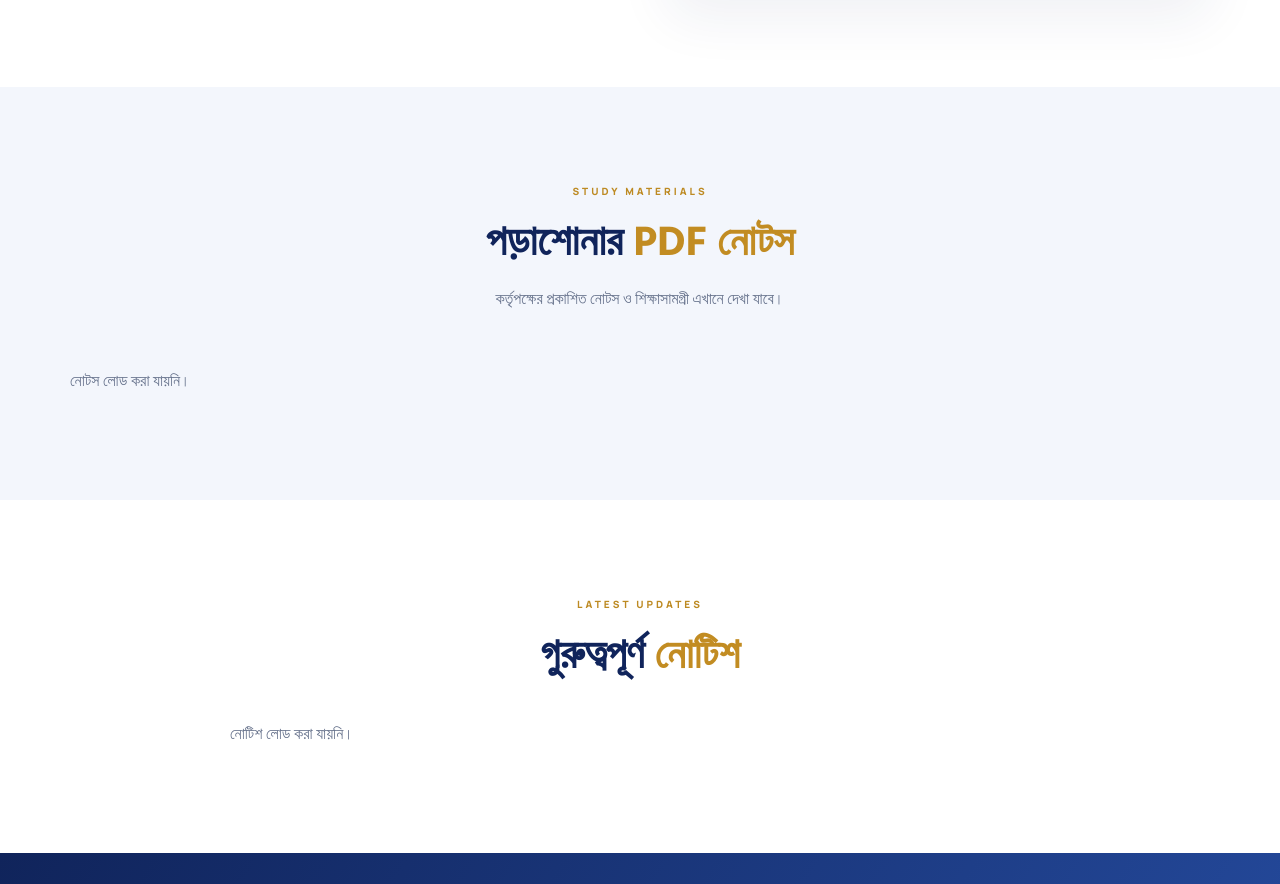
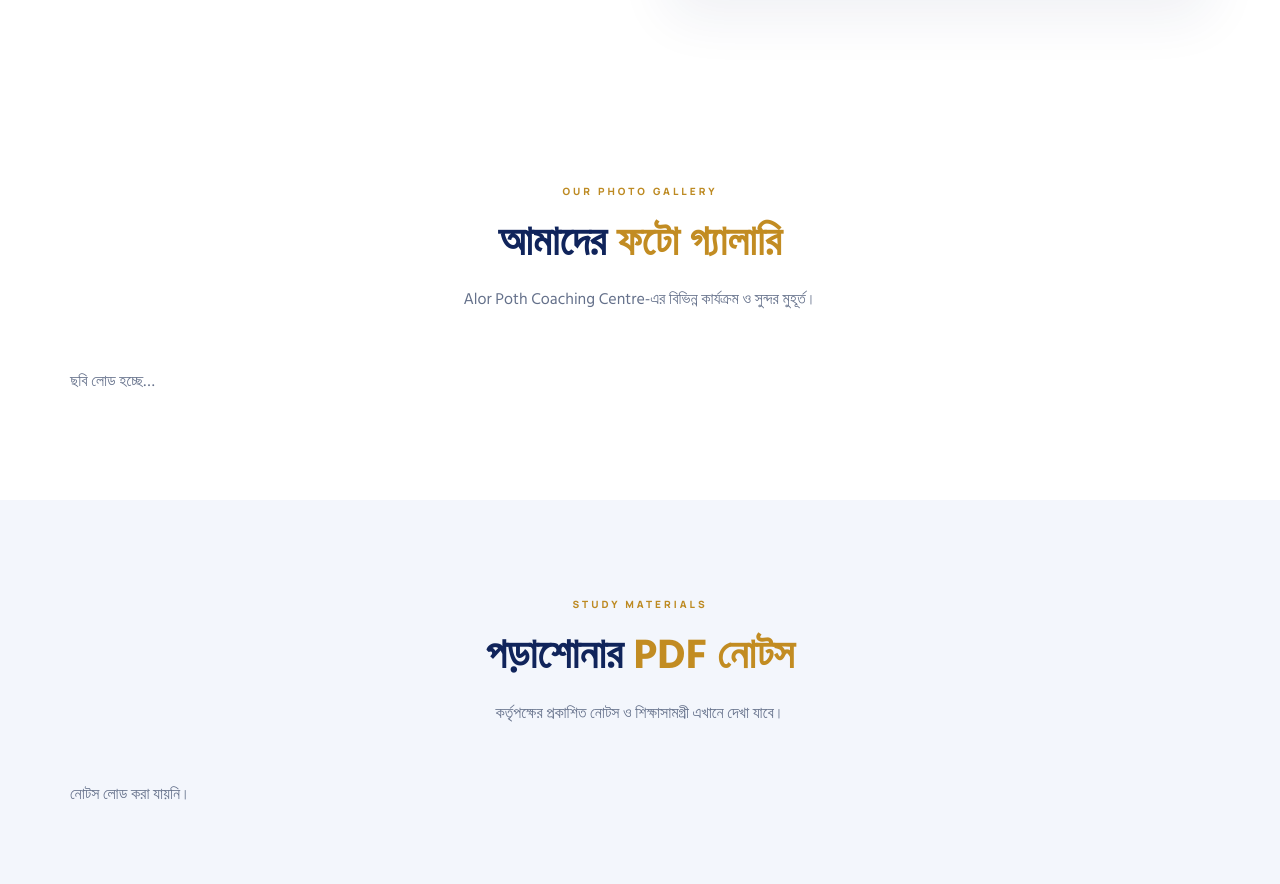
Before and after one commit to alorpothcoaching/alor-poth-coaching, a plain HTML site: page index.html in a window 1280 px wide. Shown: the part 3198-4082 px from the top of the page. Drawn offline with nearby package versions, Linux system fonts and the light colour scheme; no server answers.

Commit message:
Add photo gallery section to index.html

```diff
--- a/index.html
+++ b/index.html
@@ -116,6 +116,18 @@
 </section>
 
 
+<section class="section wrap" id="gallery">
+  <div class="section-head">
+    <span class="eyebrow dark">OUR PHOTO GALLERY</span>
+    <h2>আমাদের <em>ফটো গ্যালারি</em></h2>
+    <p>Alor Poth Coaching Centre-এর বিভিন্ন কার্যক্রম ও সুন্দর মুহূর্ত।</p>
+  </div>
+
+  <div id="galleryList" class="resource-grid">
+    <p class="muted">ছবি লোড হচ্ছে…</p>
+  </div>
+</section>
+
     <section class="section soft" id="resources"><div class="wrap"><div class="section-head"><span class="eyebrow dark">STUDY MATERIALS</span><h2>পড়াশোনার <em>PDF নোটস</em></h2><p>কর্তৃপক্ষের প্রকাশিত নোটস ও শিক্ষাসামগ্রী এখানে দেখা যাবে।</p></div><div id="resourceList" class="resource-grid"><p class="muted">নোটস লোড হচ্ছে…</p></div></div></section>
     <section class="section wrap" id="notices"><div class="section-head"><span class="eyebrow dark">LATEST UPDATES</span><h2>গুরুত্বপূর্ণ <em>নোটিশ</em></h2></div><div id="noticeList" class="notice-list"><p class="muted">নোটিশ লোড হচ্ছে…</p></div></section>
 
```
